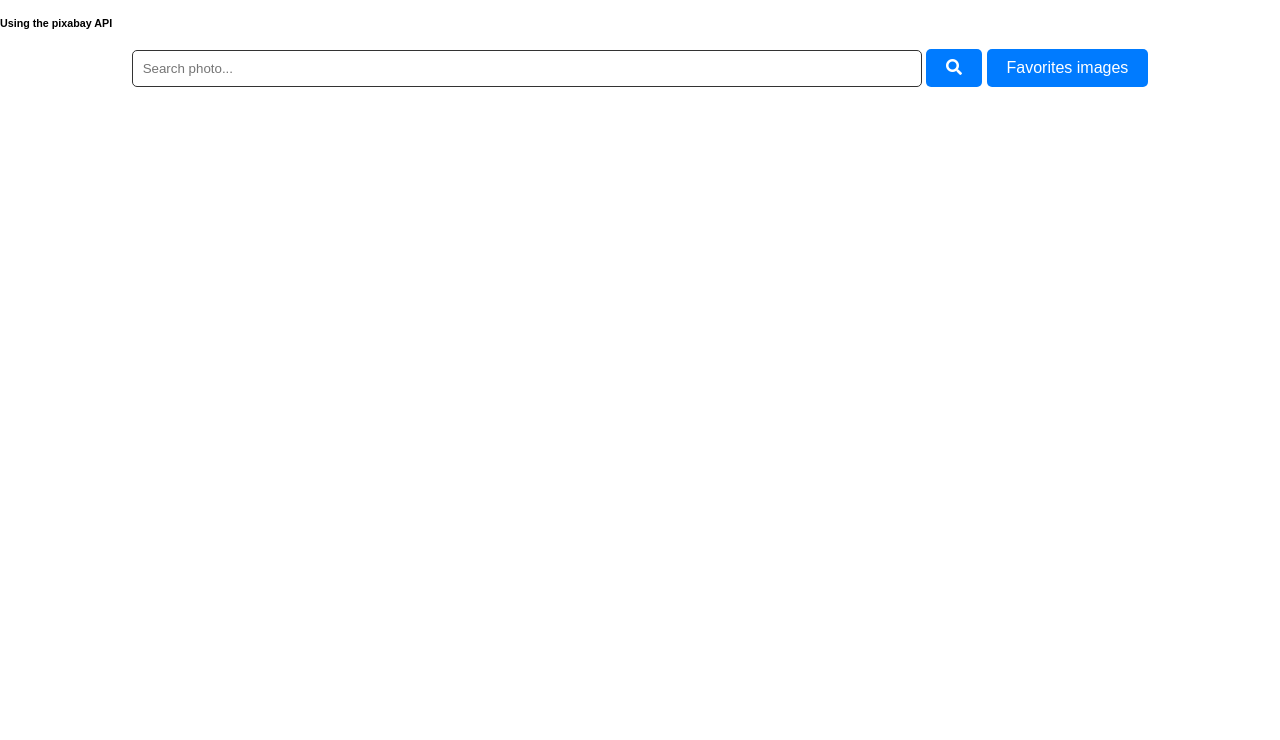
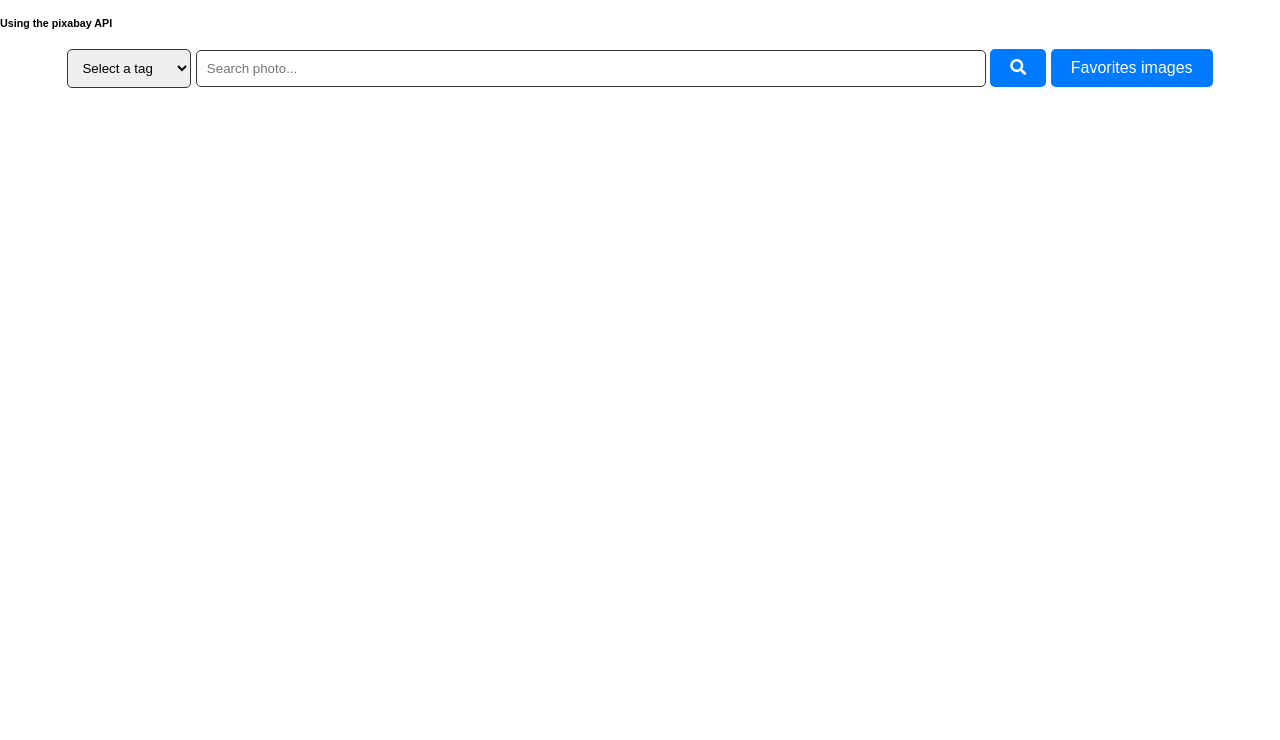
Before and after one commit to jspg2022/Pixabay-API, a website with bundled scripts: page index.html in a window 1280 px wide. Shown: the part 60-800 px from the top of the page. Built offline with nearby package versions, Linux system fonts and the light colour scheme.

Commit message:
3.4
3.4 -Adding predefined Tags for filter images (Ex. Background, Wall Paper, Natural ….)

```diff
--- a/api.js
+++ b/api.js
@@ -1,11 +1,18 @@
-export const getSearchData = async (query, currentPage, perPage) => {
+export const getSearchData = async (
+  query,
+  currentPage,
+  perPage,
+  selectedTag
+) => {
   const API_KEY = '38179415-ae32d6643ecbce8d3a8bcb459';
   const URL = `https://pixabay.com/api/?key=${API_KEY}&q=${encodeURIComponent(
     query
   )}&page=${currentPage}&per_page=${perPage}&image_type=photo`;
+  const urlByCategury = URL + `&category=${encodeURIComponent(selectedTag)}`;
+
   // need to handle 400 err- dosent work
   try {
-    const response = await fetch(URL);
+    const response = await fetch(!selectedTag ? URL : urlByCategury);
     if (response.status === 200) {
       const data = await response.json();
       if (data.hits && data.hits.length > 0) {
--- a/index.html
+++ b/index.html
@@ -21,6 +21,9 @@
     </div>
 
     <div class="search-container">
+      <select class="tagSelect">
+        <option value="">Select a tag</option>
+      </select>
       <input type="text" class="searchInput" placeholder="Search photo..." />
       <button class="searchBtn btn">
         <i class="fa fa-search" aria-hidden="true"></i>
--- a/index.js
+++ b/index.js
@@ -11,12 +11,49 @@ const favoriteContainer = document.querySelector('.favorites-container');
 const moreImagesBtn = document.querySelector('.more-images-btn');
 const endData = document.querySelector('.endData');
 const favoriteBtn = document.querySelector('.favoriteBtn');
+const tagSelect = document.querySelector('.tagSelect');
 
 const favoritesArr = [];
 const perPage = 20;
 let currentPage;
 let searchInputVal;
+
+let selectedTag = '';
+const predefinedTags = [
+  'backgrounds',
+  'fashion',
+  'nature',
+  'science',
+  'education',
+  'feelings',
+  'health',
+  'people',
+  'religion',
+  'places',
+  'animals',
+  'industry',
+  'computer',
+  'food',
+  'sports',
+  'transportation',
+  'travel',
+  'buildings',
+  'business',
+  'music',
+];
 // let calculateTotalPages; // need to add for more images function-To prevent an unnecessary request?? // by divide yotal with perpage
+
+const createTags = () => {
+  predefinedTags.map((tag) => {
+    const option = document.createElement('option');
+    option.value = tag;
+    option.textContent = tag;
+
+    tagSelect.appendChild(option);
+  });
+};
+
+createTags();
 
 const handleSearchClick = async () => {
   imageContainer.innerHTML = '';
@@ -24,7 +61,12 @@ const handleSearchClick = async () => {
   currentPage = 1;
 
   if (searchInputVal.length > 0) {
-    const data = await getSearchData(searchInputVal, currentPage, perPage);
+    const data = await getSearchData(
+      searchInputVal,
+      currentPage,
+      perPage,
+      selectedTag
+    );
     if (data?.length > 0) {
       displayCards(data, imageContainer);
       moreImagesBtn.classList.remove('hidden');
@@ -87,6 +129,7 @@ const createFavoriteIcon = (imageData) => {
 };
 
 const handleFavoriteIcon = (imageData, favoriteIcon) => {
+  // need to add "no photos to add when i remove image from icon"
   console.log(1);
   const index = favoritesArr.findIndex((img) => img.id === imageData.id);
   if (index === -1) {
@@ -169,3 +212,8 @@ closeModal.addEventListener('click', handleCloseModal);
 overlay.addEventListener('click', handleCloseModal);
 moreImagesBtn.addEventListener('click', handleMoreImages);
 favoriteBtn.addEventListener('click', handleFavoritesBtn);
+tagSelect.addEventListener('change', () => {
+  console.log(selectedTag);
+  selectedTag = tagSelect.value; // Update the selectedTag variable
+  console.log(selectedTag);
+});
--- a/style.css
+++ b/style.css
@@ -36,6 +36,11 @@ p {
   margin-bottom: 20px;
 }
 
+.tagSelect {
+  padding: 10px;
+  border: 1px solid #333;
+  border-radius: 5px;
+}
 .searchInput {
   padding: 10px;
   width: 60%;
```
